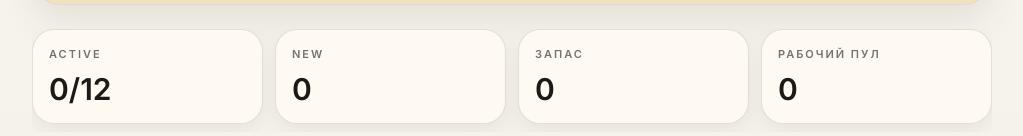
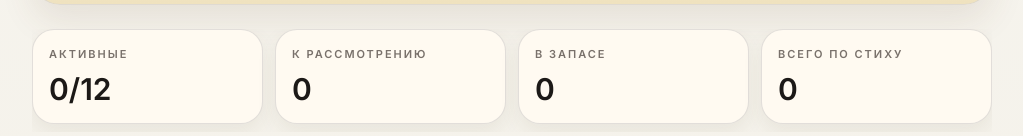
Before and after one commit to scriptura-plus/ai-concierge, a Next.js app: page /moderator/review/1/1/1 in a window 1280 px wide. Shown: the part 300-436 px from the top of the page, without its empty margins (128-1151 px from the left). Built offline with nearby package versions, Linux system fonts and the light colour scheme; no server answers.

Commit message:
Update page.tsx

```diff
--- a/src/app/moderator/review/[book]/[chapter]/[verse]/page.tsx
+++ b/src/app/moderator/review/[book]/[chapter]/[verse]/page.tsx
@@ -332,7 +332,7 @@ export default async function ModeratorVerseReviewPage({
     ['extended', 'reserve', 'needs_repair'].includes(item.candidate_status)
   )
 
-  const workingPoolCount = newCandidates.length + extendedCandidates.length
+  const totalCardsCount = featuredSaved.length + newCandidates.length + reserveSaved.length
 
   const savedCards = featuredSaved.map((item) => ({
     id: item.id,
@@ -470,30 +470,30 @@ export default async function ModeratorVerseReviewPage({
           <div className="-mx-4 flex gap-3 overflow-x-auto px-4 pb-2 sm:mx-0 sm:grid sm:grid-cols-2 sm:px-0 lg:grid-cols-4">
             <div className="min-w-[180px] rounded-[22px] border border-stone-300/70 bg-[#fffaf1] px-4 py-4 shadow-[0_8px_20px_rgba(94,72,37,0.08)]">
               <p className="text-[11px] font-semibold uppercase tracking-[0.18em] text-stone-500">
-                Active
+                Активные
               </p>
               <p className="mt-2 text-3xl font-semibold text-stone-900">{featuredSaved.length}/12</p>
             </div>
 
             <div className="min-w-[180px] rounded-[22px] border border-stone-300/70 bg-[#fffaf1] px-4 py-4 shadow-[0_8px_20px_rgba(94,72,37,0.08)]">
               <p className="text-[11px] font-semibold uppercase tracking-[0.18em] text-stone-500">
-                New
+                К рассмотрению
               </p>
               <p className="mt-2 text-3xl font-semibold text-stone-900">{newCandidates.length}</p>
             </div>
 
             <div className="min-w-[180px] rounded-[22px] border border-stone-300/70 bg-[#fffaf1] px-4 py-4 shadow-[0_8px_20px_rgba(94,72,37,0.08)]">
               <p className="text-[11px] font-semibold uppercase tracking-[0.18em] text-stone-500">
-                Запас
+                В запасе
               </p>
               <p className="mt-2 text-3xl font-semibold text-stone-900">{reserveSaved.length}</p>
             </div>
 
             <div className="min-w-[180px] rounded-[22px] border border-stone-300/70 bg-[#fffaf1] px-4 py-4 shadow-[0_8px_20px_rgba(94,72,37,0.08)]">
               <p className="text-[11px] font-semibold uppercase tracking-[0.18em] text-stone-500">
-                Рабочий пул
+                Всего по стиху
               </p>
-              <p className="mt-2 text-3xl font-semibold text-stone-900">{workingPoolCount}</p>
+              <p className="mt-2 text-3xl font-semibold text-stone-900">{totalCardsCount}</p>
             </div>
           </div>
         </section>
```
